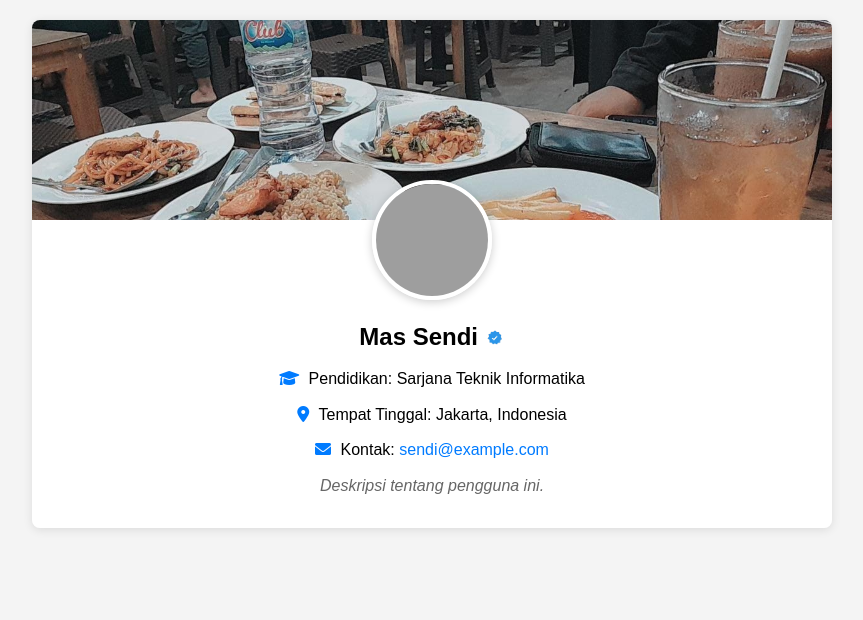
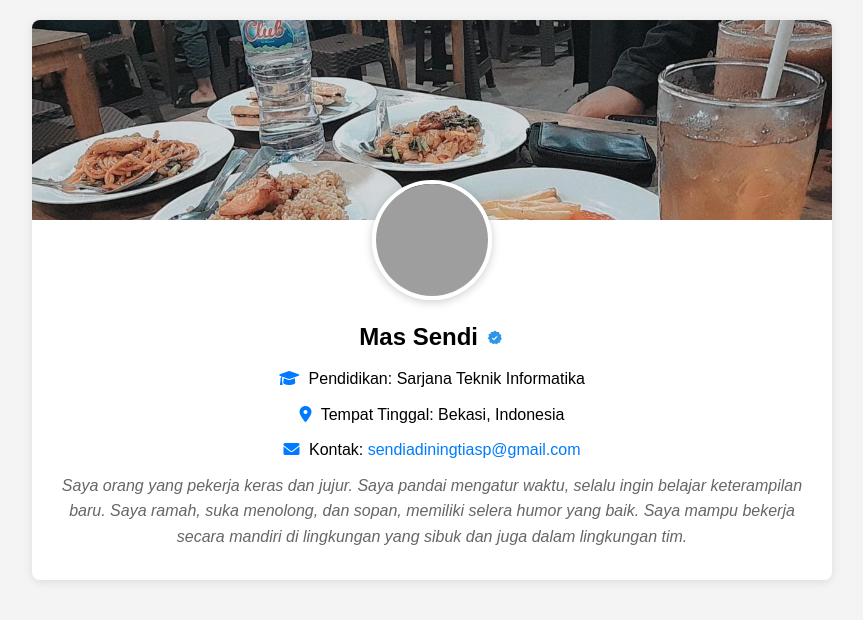
Before and after one commit to SendiAp/myprofile, a plain HTML site: page index.html in a window 1280 px wide. Shown: the whole page, without its empty margins (208-1071 px from the left). Drawn offline with Linux system fonts and the light colour scheme; grey boxes are pictures that could not be loaded.

Commit message:
Update index.html

```diff
--- a/index.html
+++ b/index.html
@@ -17,9 +17,9 @@
         <img src="src/sendi.jpg" alt="Profile picture of Mas Sendi" class="profile-pic">
         <h1 class="name">Mas Sendi <img src="src/h2.png" alt="Verified Checkmark" class="checkmark"></h1>
         <p class="education"><i class="fas fa-graduation-cap"></i> Pendidikan: Sarjana Teknik Informatika</p>
-        <p class="location"><i class="fas fa-map-marker-alt"></i> Tempat Tinggal: Jakarta, Indonesia</p>
-        <p class="contact"><i class="fas fa-envelope"></i> Kontak: <a href="mailto:sendi@example.com">sendi@example.com</a></p>
-        <p class="description">Deskripsi tentang pengguna ini.</p>
+        <p class="location"><i class="fas fa-map-marker-alt"></i> Tempat Tinggal: Bekasi, Indonesia</p>
+        <p class="contact"><i class="fas fa-envelope"></i> Kontak: <a href="mailto:sendi@example.com">sendiadiningtiasp@gmail.com</a></p>
+        <p class="description">Saya orang yang pekerja keras dan jujur. Saya pandai mengatur waktu, selalu ingin belajar keterampilan baru. Saya ramah, suka menolong, dan sopan, memiliki selera humor yang baik. Saya mampu bekerja secara mandiri di lingkungan yang sibuk dan juga dalam lingkungan tim.</p>
     </div>
 </div>
 </body>
```
